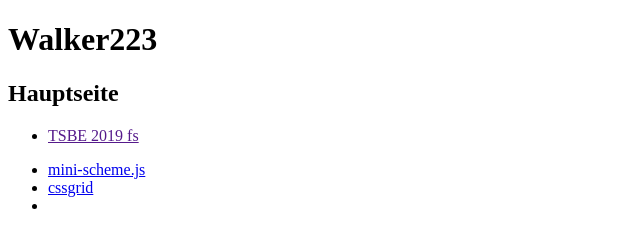
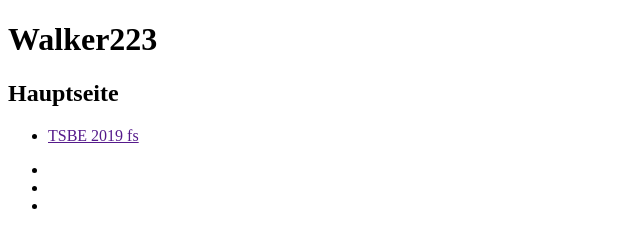
Before and after one commit to walker221/walker221.github.io, a plain HTML site: page index.html in a window 1280 px wide. Shown: the whole page, without its empty margins (0-640 px from the left). Drawn offline with Linux system fonts and the light colour scheme.

Commit message:
Update index.html

```diff
--- a/index.html
+++ b/index.html
@@ -16,10 +16,10 @@
     </ul>
     <ul>
         <li>
-            <a href="Test">mini-scheme.js</a>
+            <a href="Test"></a>
         </li>
         <li>
-            <a href="Test">cssgrid</a>
+            <a href="Test"></a>
         </li>
         <li>
 
```
